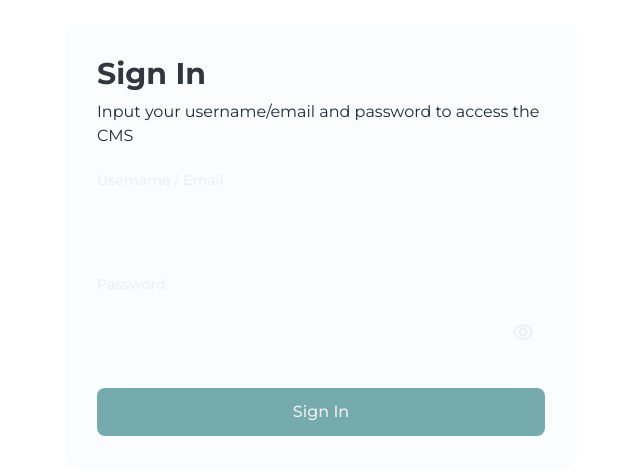
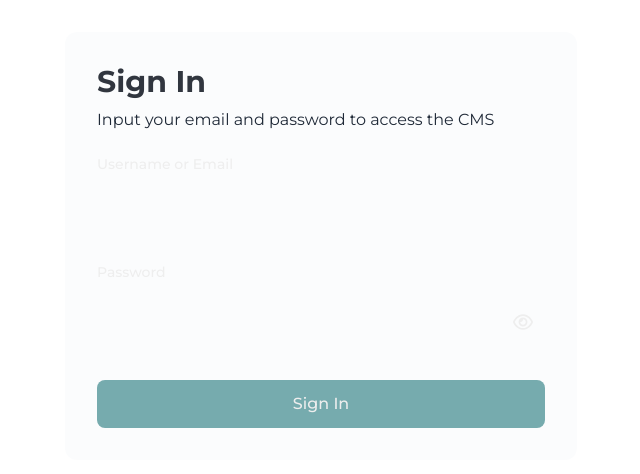
Before and after one commit to BramsuryaJP/my-portfolio-cms, a Next.js app: page /login in a window 1280 px wide. Shown: the part 154-628 px from the top of the page, without its empty margins (319-959 px from the left). Built offline with nearby package versions, Linux system fonts and the light colour scheme.

Commit message:
feat: integrate with login endpoint

```diff
--- /dev/null
+++ b/api/auth/index.ts
@@ -0,0 +1,25 @@
+import api from '@/lib/axios'
+import { LoginSchema } from './types'
+import axios from 'axios'
+
+export const loginFn = async (data: LoginSchema) => {
+	try {
+		const response = await api.post('/api/Auth/login', data)
+		return response.data
+	} catch (error) {
+		if (axios.isAxiosError(error) && error.response?.status === 401) {
+			// Instead of throwing an error, return an object indicating login failure
+			return {
+				success: false,
+				message: error.response.data.message,
+			}
+		}
+		// For other errors, rethrow
+		throw error
+	}
+}
+
+export const logoutFn = async () => {
+	const response = await api.post('/api/Auth/logout')
+	return response.data
+}
--- /dev/null
+++ b/api/auth/types.ts
@@ -0,0 +1,4 @@
+export type LoginSchema = {
+	usernameOrEmail: string
+	password: string
+}
--- a/app/(auth)/login/page.tsx
+++ b/app/(auth)/login/page.tsx
@@ -1,48 +1,123 @@
 'use client'
 
 import { useState } from 'react'
-import { Button, Field, Input, Label } from '@headlessui/react'
 import { FaRegEye, FaRegEyeSlash } from 'react-icons/fa6'
+import { useForm, SubmitHandler } from 'react-hook-form'
+import { zodResolver } from '@hookform/resolvers/zod'
+import { z } from 'zod'
+import { loginFn } from '@/api/auth'
+import { useMutation } from '@tanstack/react-query'
+import { useRouter } from 'next/navigation'
+import { showToast } from '@/lib/helper/ReactToastifyHelper'
+import axios from 'axios'
+
+// Define the schema for form validation
+const loginSchema = z.object({
+	usernameOrEmail: z.string().min(1, 'Username or Email is required'),
+	password: z.string().min(6, 'Password must be at least 6 characters'),
+})
+
+// Infer the TypeScript type from the schema
+type LoginFormData = z.infer<typeof loginSchema>
 
 export default function Login(): JSX.Element {
 	const [showPassword, setShowPassword] = useState<boolean>(false)
+	const [loading, setLoading] = useState<boolean>(false)
+	const router = useRouter()
+
+	const {
+		register,
+		handleSubmit,
+		formState: { errors },
+	} = useForm<LoginFormData>({
+		resolver: zodResolver(loginSchema),
+	})
+
+	const handleDinerLogin = useMutation({
+		mutationFn: (data: LoginFormData) => loginFn(data),
+		onMutate() {
+			setLoading(true)
+		},
+		onSuccess: (res) => {
+			if (res.success === false) {
+				// Login failed due to invalid credentials
+				showToast('error', res.message)
+			} else {
+				// Login successful
+				showToast('success', res.message)
+				router.push('/')
+			}
+		},
+		onError: () => {
+			showToast(
+				'error',
+				'An unexpected error occurred. Please try again.'
+			)
+		},
+		onSettled: () => {
+			setLoading(false)
+		},
+	})
+
+	const onSubmit: SubmitHandler<LoginFormData> = (data) => {
+		console.log(data)
+		handleDinerLogin.mutateAsync(data)
+	}
 
 	const togglePasswordVisibility = (): void => {
 		setShowPassword(!showPassword)
 	}
 
 	return (
-		<div className='h-full flex items-center justify-center'>
+		<div className='h-full flex items-center justify-center p-4'>
 			<div className='max-w-lg p-8 w-full rounded-xl bg-primaryLight/60 dark:bg-primaryDark/60'>
 				<p className='text-primaryDark dark:text-white font-bold text-3xl'>
 					Sign In
 				</p>
 				<p className='text-md mt-2'>
-					Input your username/email and password to access the CMS
+					Input your email and password to access the CMS
 				</p>
-				<form className='mt-5 flex flex-col gap-5'>
-					<Field>
-						<Label className='text-sm/6 font-medium text-white'>
-							Username / Email
-						</Label>
-						<Input
+				<form
+					onSubmit={handleSubmit(onSubmit)}
+					className='mt-5 flex flex-col gap-5'
+				>
+					<div>
+						<label className='text-sm/6 font-medium text-white'>
+							Username or Email
+						</label>
+						<input
+							{...register('usernameOrEmail')}
 							className={`
-                mt-3 block w-full rounded-lg border-none bg-white/5 py-3 px-3 text-sm/6 text-white
-                focus:outline-none data-[focus]:outline-2 data-[focus]:-outline-offset-2 data-[focus]:outline-white/25`}
+                mt-3 block w-full rounded-lg border-2 bg-white/5 py-3 ps-3 pe-11 text-sm/6 text-white
+                ${
+					errors.usernameOrEmail
+						? 'border-red-500 focus:border-red-500 outline-none'
+						: 'border-transparent focus:border-white/25 outline-none'
+				}`}
 						/>
-					</Field>
-					<Field>
-						<Label className='text-sm/6 font-medium text-white'>
+						{errors.usernameOrEmail && (
+							<p className='mt-1 text-red-500 text-xs'>
+								{errors.usernameOrEmail.message}
+							</p>
+						)}
+					</div>
+					<div>
+						<label className='text-sm/6 font-medium text-white'>
 							Password
-						</Label>
+						</label>
 						<div className='relative'>
-							<Input
+							<input
+								{...register('password')}
 								type={showPassword ? 'text' : 'password'}
 								className={`
-                  mt-3 block w-full rounded-lg border-none bg-white/5 py-3 ps-3 pe-11 text-sm/6 text-white
-                  focus:outline-none data-[focus]:outline-2 data-[focus]:-outline-offset-2 data-[focus]:outline-white/25`}
+                  mt-3 block w-full rounded-lg border-2 bg-white/5 py-3 ps-3 pe-11 text-sm/6 text-white
+                  ${
+						errors.password
+							? 'border-red-500 focus:border-red-500 outline-none'
+							: 'border-transparent focus:border-white/25 outline-none'
+					}`}
 							/>
-							<Button
+							<button
 								type='button'
 								onClick={togglePasswordVisibility}
 								className='absolute inset-y-0 right-0 pr-3 flex items-center text-white'
@@ -52,12 +127,21 @@ export default function Login(): JSX.Element {
 								) : (
 									<FaRegEye className='h-5 w-5' />
 								)}
-							</Button>
+							</button>
 						</div>
-					</Field>
-					<Button className='mt-3 rounded-lg bg-secondary py-3 px-4 text-base font-medium text-white data-[hover]:bg-secondary/60 data-[active]:bg-secondary/80'>
+						{errors.password && (
+							<p className='mt-1 text-red-500 text-xs'>
+								{errors.password.message}
+							</p>
+						)}
+					</div>
+					<button
+						type='submit'
+						className='mt-3 rounded-lg bg-secondary py-3 px-4 text-base font-medium text-white data-[hover]:bg-secondary/60 data-[active]:bg-secondary/80 disabled:bg-secondary/60'
+						disabled={loading}
+					>
 						Sign In
-					</Button>
+					</button>
 				</form>
 			</div>
 		</div>
```
